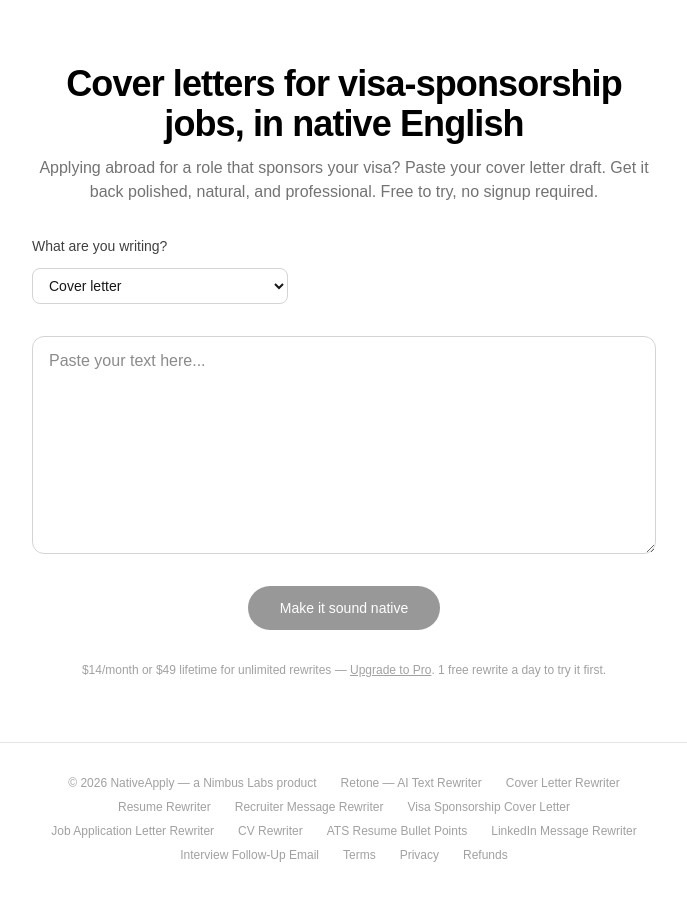
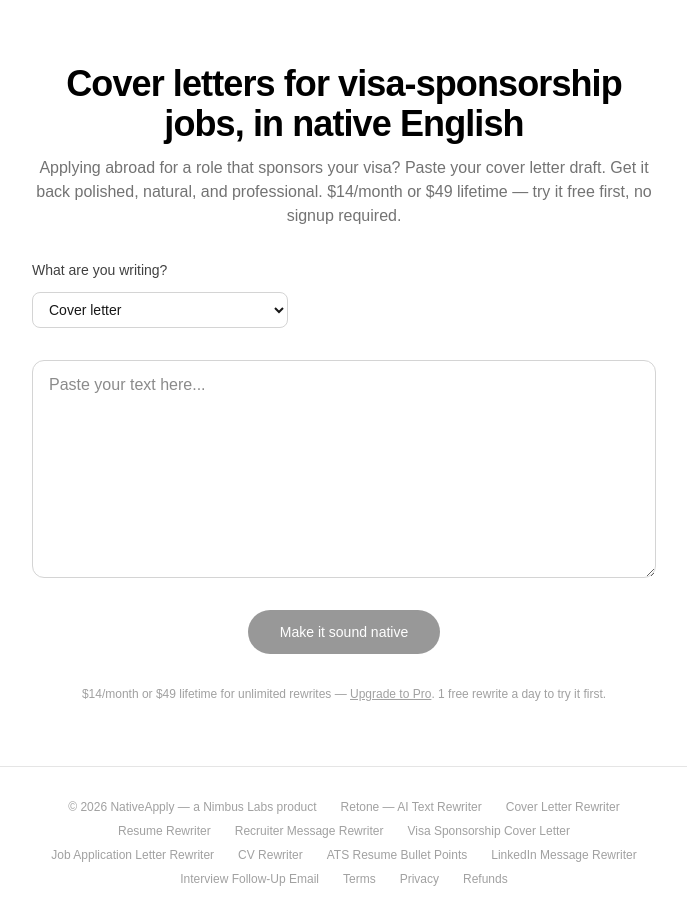
Before and after one commit to viniciussucupira/nativeapply, a Next.js app: page /visa-sponsorship-cover-letter in a window 1280 px wide. Shown: the whole page, without its empty margins (296-983 px from the left). Before the commit the page ends 895 px from the top, so only its background shows below. Built offline with nearby package versions, Linux system fonts and the light colour scheme.

Commit message:
fix: lead pricing copy with paid plan, not free tier

```diff
--- a/app/visa-sponsorship-cover-letter/page.tsx
+++ b/app/visa-sponsorship-cover-letter/page.tsx
@@ -4,12 +4,12 @@ import Home from "@/components/Home";
 export const metadata: Metadata = {
   title: "Visa Sponsorship Cover Letter Rewriter | NativeApply",
   description:
-        "AI tool that polishes the English in your cover letter for jobs that offer visa sponsorship, so it reads like a native speaker wrote it. Free to try, Pro unlocks unlimited rewrites.",
+    "AI tool that polishes the English in your cover letter for jobs that offer visa sponsorship, so it reads like a native speaker wrote it. $14/month or $49 lifetime, with a free daily rewrite to try it first.",
   alternates: { canonical: "/visa-sponsorship-cover-letter" },
   openGraph: {
     title: "Visa Sponsorship Cover Letter Rewriter",
     description:
-            "Applying to a job that sponsors visas? Paste your cover letter and get it back sounding natural and professional. Free to try, no signup required.",
+      "Applying to a job that sponsors visas? Paste your cover letter and get it back sounding natural and professional. $14/month or $49 lifetime — try it free first, no signup required.",
   },
 };
 
@@ -18,7 +18,7 @@ export default function Page() {
     <Home
       initialContext="cover-letter"
       heading="Cover letters for visa-sponsorship jobs, in native English"
-            subheading="Applying abroad for a role that sponsors your visa? Paste your cover letter draft. Get it back polished, natural, and professional. Free to try, no signup required."
-    />
-  );
+      subheading="Applying abroad for a role that sponsors your visa? Paste your cover letter draft. Get it back polished, natural, and professional. $14/month or $49 lifetime — try it free first, no signup required."
+      />
+    );
 }
```
